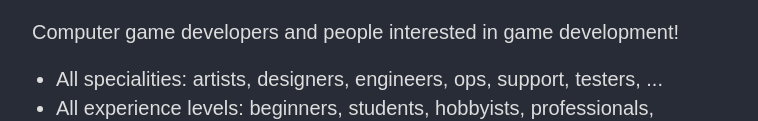
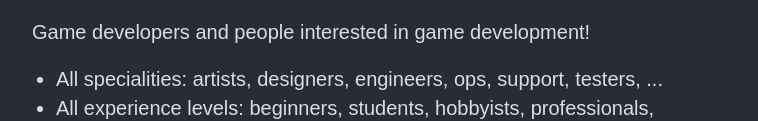
Before and after one commit to aras-p/gamedev.place, a plain HTML site: page mastodon-guidelines.html in a window 1280 px wide. Shown: the part 314-435 px from the top of the page, without its empty margins (256-1014 px from the left). Drawn offline with Linux system fonts and the light colour scheme.

Commit message:
drop computer

```diff
--- a/mastodon-guidelines.html
+++ b/mastodon-guidelines.html
@@ -16,7 +16,7 @@
 
 <h2>Who is mastodon.gamedev.place for?</h2>
 
-<p>Computer game developers and people interested in game development!
+<p>Game developers and people interested in game development!
 <ul>
 	<li>All specialities: artists, designers, engineers, ops, support, testers, ...</li>
 	<li>All experience levels: beginners, students, hobbyists, professionals, experienced people, ...</li>
```
